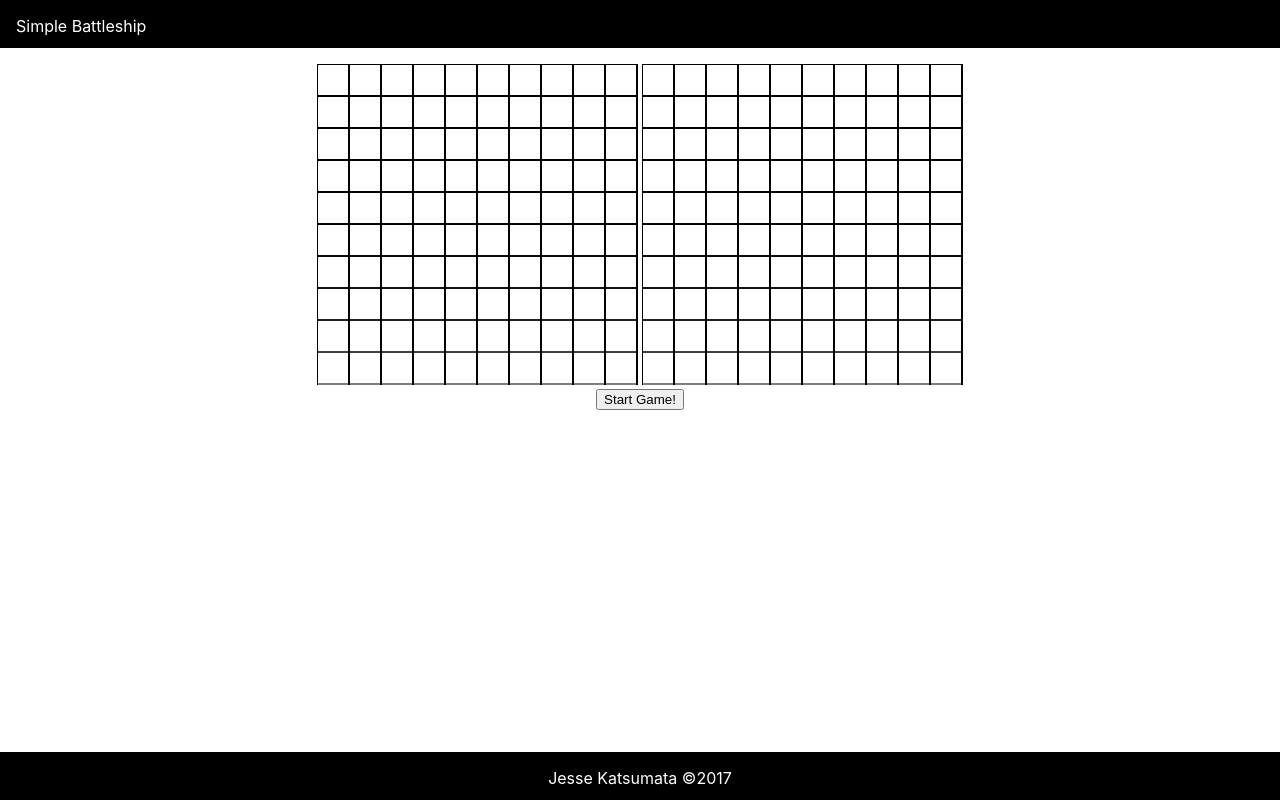
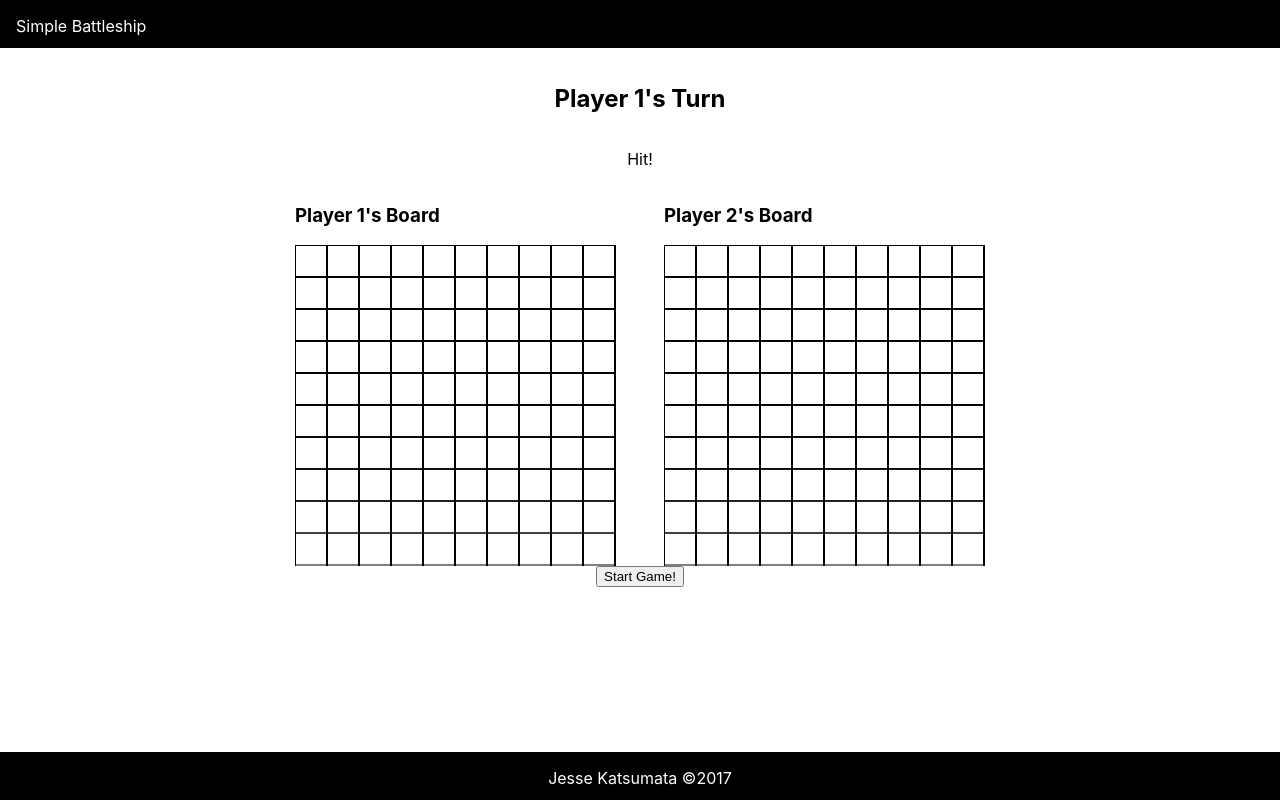
Before and after one commit to Naturalclar/battleship-node, a website with bundled scripts: page client/index.html in a window 1280 px wide. Built offline with nearby package versions, Linux system fonts and the light colour scheme.

Commit message:
Modified UI

```diff
--- a/client/css/style.css
+++ b/client/css/style.css
@@ -35,3 +35,15 @@ footer {
   flex-direction: column;
   align-items: center;
 }
+
+.game {
+  display: flex;
+  justify-content: space-around;
+  flex-flow: wrap;
+}
+
+.board {
+  padding: 0 24px;
+  display: flex;
+  flex-direction: column;
+}
--- a/client/index.html
+++ b/client/index.html
@@ -9,9 +9,17 @@
   <body>
     <header>Simple Battleship</header>
     <div class="container">
+      <h2>Player 1's Turn</h2>
+      <p>Hit!</p>
       <div class="game">
-        <canvas id="canvas-grid1" width="321" height="321">Your Browser does not support canvas.</canvas>
-        <canvas id="canvas-grid2" width="321" height="321">Your Browser does not support canvas.</canvas>
+        <div class="board">
+          <h3>Player 1's Board</h3>
+          <canvas id="canvas-grid1" width="321" height="321">Your Browser does not support canvas.</canvas>
+        </div>
+        <div class="board">
+          <h3>Player 2's Board</h3>
+          <canvas id="canvas-grid2" width="321" height="321">Your Browser does not support canvas.</canvas>
+        </div>
       </div>
       <button>Start Game!</button>
     </div>
--- a/client/js/game.js
+++ b/client/js/game.js
@@ -1,4 +1,5 @@
 /* global window */
+/* global Board */
 // const Board = require('./board');
 
 window.onload = () => {
--- a/package.json
+++ b/package.json
@@ -15,5 +15,6 @@
     "eslint-plugin-import": "^2.8.0",
     "jest": "^22.2.2",
     "serve": "^6.4.9"
-  }
+  },
+  "repository": "https://github.com/Naturalclar/battleship-node.git"
 }
```
Also changed, not shown: client/js/board.js (+4 -4 lines).
